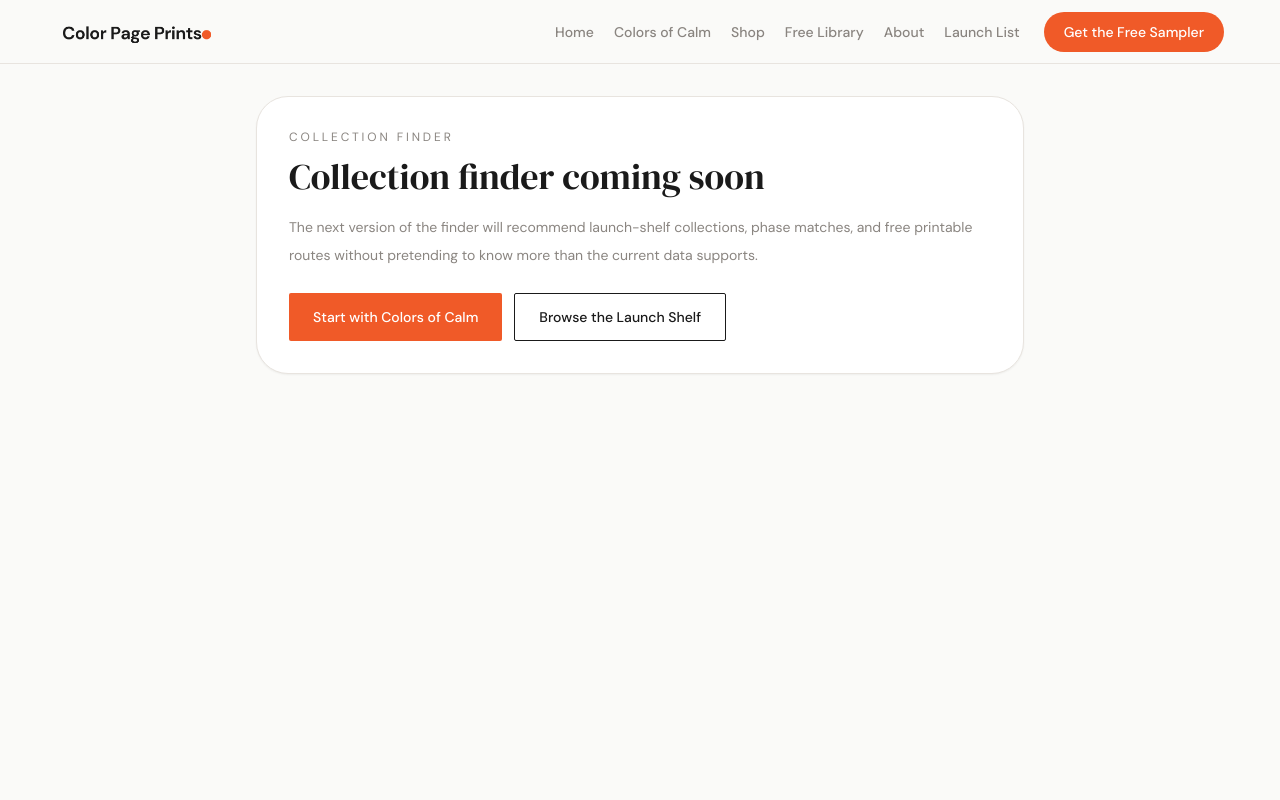
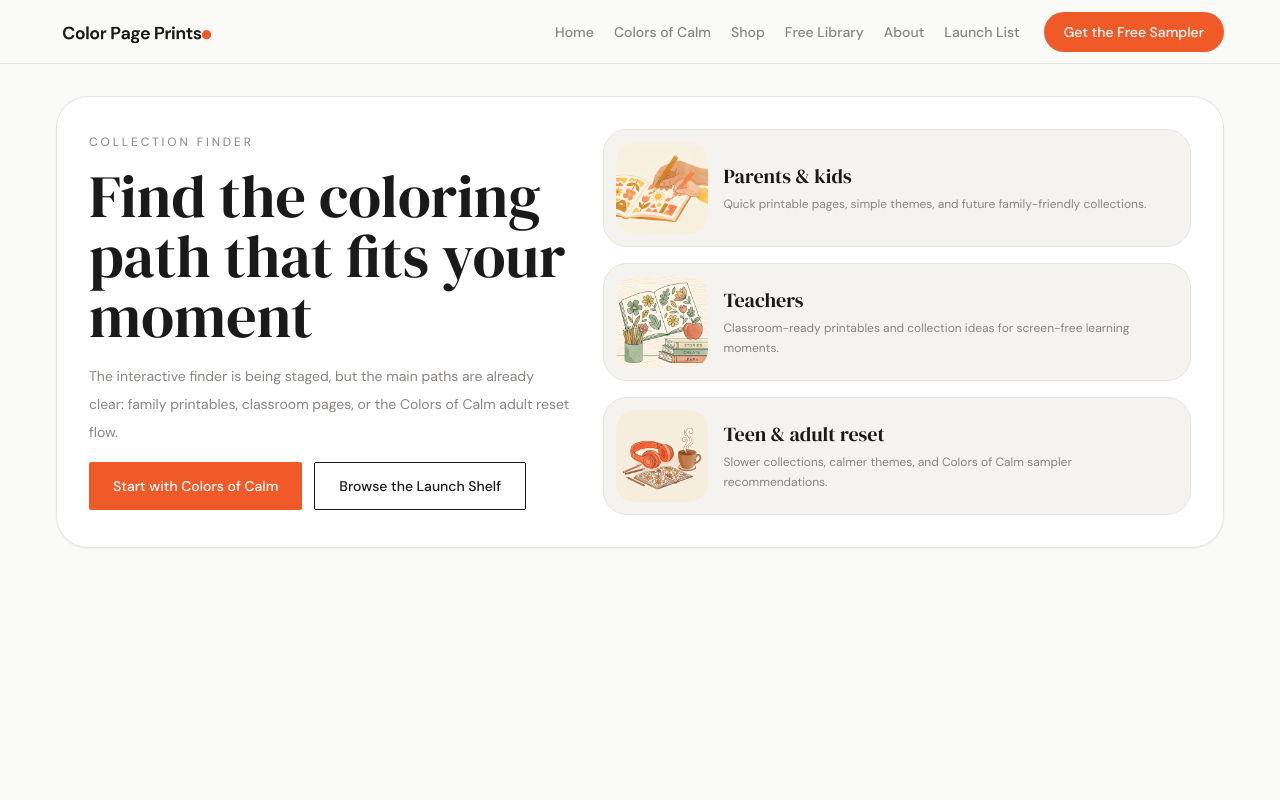
Before and after one commit to petdala/colorpageprints-v2, a Next.js app: page /quiz in a window 1280 px wide. Shown: the top 800 px of the page. Built offline with nearby package versions, Linux system fonts and the light colour scheme.

Commit message:
feat: surface produced image assets in UI

```diff
--- a/app/colors-of-calm/page.tsx
+++ b/app/colors-of-calm/page.tsx
@@ -82,6 +82,22 @@ export default function ColorsOfCalmPage() {
         ))}
       </section>
 
+      <section className="grid gap-8 overflow-hidden rounded-[32px] border border-border bg-card p-6 shadow-sm md:p-8 lg:grid-cols-[0.78fr_1.22fr] lg:items-center">
+        <div className="relative mx-auto aspect-[3/4] w-full max-w-[320px] overflow-hidden rounded-[26px] border border-border bg-surface-alt shadow-sm">
+          <Image src="/images/covers/colors-of-calm-back-cover.png" alt="Colors of Calm back cover preview" fill className="object-contain p-3" />
+        </div>
+        <div className="space-y-4">
+          <p className="text-xs uppercase tracking-[0.24em] text-text-muted">Back cover preview</p>
+          <h2 className="font-heading text-3xl leading-tight text-text md:text-4xl">What the full ritual is designed to hold</h2>
+          <p className="max-w-2xl text-sm leading-7 text-text-muted">
+            The back-cover direction frames Colors of Calm as a complete adult reset experience: mandalas, phase rhythm, and companion audio cues working together instead of a loose page bundle.
+          </p>
+          <Button href="/shop/colors-of-calm" variant="secondary">
+            View Product Details
+          </Button>
+        </div>
+      </section>
+
       <section className="space-y-5 rounded-[32px] border border-border bg-surface-alt p-8">
         <div className="max-w-3xl space-y-3">
           <p className="text-xs uppercase tracking-[0.24em] text-text-muted">The reset arc</p>
--- a/app/page.tsx
+++ b/app/page.tsx
@@ -223,6 +223,24 @@ export default function HomePage() {
         </div>
       </section>
 
+      <section className="bg-background px-6 py-12 md:px-10 lg:px-12 xl:px-16">
+        <div className="grid overflow-hidden rounded-[32px] border border-border bg-card shadow-sm lg:grid-cols-[0.92fr_1.08fr]">
+          <div className="space-y-4 p-8 md:p-10">
+            <p className="text-xs uppercase tracking-[0.24em] text-text-muted">Behind the ritual</p>
+            <h2 className="font-heading text-4xl leading-tight text-text md:text-5xl">A slower workspace for a calmer book</h2>
+            <p className="max-w-xl text-sm leading-7 text-text-muted">
+              The Colors of Calm launch is built around quiet product signals: printable pages, a premium book feel, and companion audio that supports the full reset arc.
+            </p>
+            <Button href="/colors-of-calm" variant="secondary">
+              Explore Colors of Calm
+            </Button>
+          </div>
+          <div className="relative min-h-[300px] border-t border-border lg:border-l lg:border-t-0">
+            <Image src="/images/heroes/homepage-hero.png" alt="Colors of Calm workspace with coloring pages and art tools" fill className="object-cover" />
+          </div>
+        </div>
+      </section>
+
       <section className="rounded-t-[36px] bg-[linear-gradient(115deg,#fff6f0,#f7f1ea)] px-6 py-20 text-center md:px-10 lg:px-12 xl:px-16">
         <h2 className="font-heading text-5xl text-text md:text-6xl">Find your ritual</h2>
         <p className="mx-auto mt-4 max-w-2xl text-base leading-7 text-text-muted">
--- a/app/quiz/page.tsx
+++ b/app/quiz/page.tsx
@@ -1,20 +1,57 @@
+import Image from "next/image";
 import { Button } from "@/components/ui/button";
+
+const finderCards = [
+  {
+    title: "Parents & kids",
+    body: "Quick printable pages, simple themes, and future family-friendly collections.",
+    image: "/images/quiz/step-parent-kids.png",
+    alt: "Parent and child coloring together at a table"
+  },
+  {
+    title: "Teachers",
+    body: "Classroom-ready printables and collection ideas for screen-free learning moments.",
+    image: "/images/quiz/step-teacher.png",
+    alt: "Teacher preparing coloring pages for a classroom"
+  },
+  {
+    title: "Teen & adult reset",
+    body: "Slower collections, calmer themes, and Colors of Calm sampler recommendations.",
+    image: "/images/quiz/step-teen-adult.png",
+    alt: "Teen or adult coloring in a calm workspace"
+  }
+];
 
 export default function QuizPage() {
   return (
-    <div className="mx-auto max-w-3xl space-y-8">
-      <section className="rounded-[32px] border border-border bg-card p-8 shadow-sm">
+    <div className="space-y-10">
+      <section className="grid gap-8 overflow-hidden rounded-[32px] border border-border bg-card p-6 shadow-sm md:p-8 lg:grid-cols-[0.9fr_1.1fr] lg:items-center">
+        <div className="space-y-4">
           <p className="text-xs uppercase tracking-[0.24em] text-text-muted">Collection Finder</p>
-        <h1 className="mt-3 font-heading text-4xl text-text">Collection finder coming soon</h1>
-        <p className="mt-4 text-sm leading-7 text-text-muted">
-          The next version of the finder will recommend launch-shelf collections, phase matches, and free printable routes without pretending to know more than the current data supports.
+          <h1 className="font-heading text-4xl leading-tight text-text md:text-6xl">Find the coloring path that fits your moment</h1>
+          <p className="max-w-2xl text-sm leading-7 text-text-muted">
+            The interactive finder is being staged, but the main paths are already clear: family printables, classroom pages, or the Colors of Calm adult reset flow.
           </p>
-        <div className="mt-6 flex flex-col gap-3 sm:flex-row">
+          <div className="flex flex-col gap-3 sm:flex-row">
             <Button href="/colors-of-calm">Start with Colors of Calm</Button>
             <Button href="/shop" variant="secondary">
               Browse the Launch Shelf
             </Button>
           </div>
+        </div>
+        <div className="grid gap-4 sm:grid-cols-3 lg:grid-cols-1">
+          {finderCards.map((card) => (
+            <article key={card.title} className="grid grid-cols-[92px_1fr] gap-4 rounded-[24px] border border-border bg-surface-alt p-3">
+              <div className="relative aspect-square overflow-hidden rounded-[18px] bg-card">
+                <Image src={card.image} alt={card.alt} fill className="object-cover" />
+              </div>
+              <div className="self-center">
+                <h2 className="font-heading text-xl text-text">{card.title}</h2>
+                <p className="mt-1 text-xs leading-5 text-text-muted">{card.body}</p>
+              </div>
+            </article>
+          ))}
+        </div>
       </section>
     </div>
   );
--- a/app/quiz/results/page.tsx
+++ b/app/quiz/results/page.tsx
@@ -1,4 +1,26 @@
+import Image from "next/image";
 import { Button } from "@/components/ui/button";
+
+const resultCards = [
+  {
+    label: "Kids & Family",
+    title: "Start with free printables",
+    image: "/images/quiz/step-parent-kids.png",
+    href: "/coloring-pages?category=kids"
+  },
+  {
+    label: "Classroom",
+    title: "Use simple sample pages",
+    image: "/images/quiz/step-teacher.png",
+    href: "/coloring-pages?age=ages%203-5"
+  },
+  {
+    label: "Adult Reset",
+    title: "Try Colors of Calm",
+    image: "/images/quiz/step-teen-adult.png",
+    href: "/colors-of-calm"
+  }
+];
 
 export default function QuizResultsPage() {
   return (
@@ -6,14 +28,24 @@ export default function QuizResultsPage() {
       <section className="rounded-[32px] border border-border bg-card p-8 shadow-sm">
         <p className="text-xs uppercase tracking-[0.24em] text-text-muted">Collection Finder</p>
         <h1 className="mt-3 font-heading text-4xl text-text">Phase matching is still being staged</h1>
-        <p className="mt-4 text-sm leading-7 text-text-muted">
-          We are turning the finder into a cleaner launch-shelf recommendation system for Arrive, Steady, Deepen, Release, Return, Kids & Family, Seasonal, and Free Printables.
+        <p className="mt-4 max-w-3xl text-sm leading-7 text-text-muted">
+          We are turning the finder into a cleaner launch-shelf recommendation system. For now, choose the path that best matches the moment.
         </p>
-        <div className="mt-6 flex flex-col gap-3 sm:flex-row">
-          <Button href="/colors-of-calm">Start with Colors of Calm</Button>
-          <Button href="/coloring-pages" variant="secondary">
-            Explore Free Printables
-          </Button>
+        <div className="mt-8 grid gap-5 md:grid-cols-3">
+          {resultCards.map((card) => (
+            <article key={card.label} className="overflow-hidden rounded-[24px] border border-border bg-surface-alt shadow-sm">
+              <div className="relative aspect-square bg-card">
+                <Image src={card.image} alt={`${card.label} collection finder illustration`} fill className="object-cover" />
+              </div>
+              <div className="space-y-3 p-5">
+                <p className="text-xs uppercase tracking-[0.18em] text-text-light">{card.label}</p>
+                <h2 className="font-heading text-2xl text-text">{card.title}</h2>
+                <Button href={card.href} variant="secondary">
+                  View Path
+                </Button>
+              </div>
+            </article>
+          ))}
         </div>
       </section>
     </div>
--- a/app/shop/ShopPageClient.tsx
+++ b/app/shop/ShopPageClient.tsx
@@ -92,7 +92,9 @@ export function ShopPageClient({ books, flagshipBook }: ShopPageClientProps) {
             <p className="text-sm text-text-light">Flagship sampler · launch reminders · future collection votes</p>
           </div>
 
-          <div className="relative min-h-[430px] rounded-[32px] border border-border bg-card p-5 shadow-sm">
+          <div className="relative min-h-[430px] overflow-hidden rounded-[32px] border border-border bg-card p-5 shadow-sm">
+            <Image src="/images/heroes/shop-hero.png" alt="Warm launch shelf workspace with coloring pages" fill priority className="object-cover opacity-20" />
+            <div className="absolute inset-0 bg-[linear-gradient(120deg,rgba(255,253,248,0.78),rgba(255,247,239,0.86))]" />
             <div className="absolute right-8 top-8 h-24 w-24 rounded-full bg-cta/15" />
             <div className="absolute bottom-12 left-8 h-32 w-32 rounded-full bg-[#9cad87]/20" />
             <div className="relative mx-auto flex h-full max-w-[360px] items-center justify-center py-8">
--- a/app/shop/[slug]/page.tsx
+++ b/app/shop/[slug]/page.tsx
@@ -313,6 +313,19 @@ export default function BookDetailPage({ params }: BookDetailPageProps) {
             ))}
           </section>
 
+          <section className="grid gap-8 overflow-hidden rounded-[32px] border border-border bg-card p-6 shadow-sm md:p-8 lg:grid-cols-[0.82fr_1.18fr] lg:items-center">
+            <div className="relative mx-auto aspect-[3/4] w-full max-w-[300px] overflow-hidden rounded-[26px] border border-border bg-surface-alt">
+              <Image src="/images/covers/colors-of-calm-back-cover.png" alt="Colors of Calm back cover preview" fill className="object-contain p-3" />
+            </div>
+            <div className="space-y-4">
+              <p className="text-xs uppercase tracking-[0.24em] text-text-muted">Back cover preview</p>
+              <h2 className="font-heading text-3xl text-text">A complete reset experience, not just a cover</h2>
+              <p className="max-w-2xl text-sm leading-7 text-text-muted">
+                This preview shows how the flagship collection will explain the ritual: 50 mandalas, a guided phase arc, and companion audio positioned as one calm product experience.
+              </p>
+            </div>
+          </section>
+
           <section className="space-y-5 rounded-[32px] border border-border bg-surface-alt p-8">
             <h2 className="font-heading text-3xl text-text">Five guided phases</h2>
             <div className="grid gap-4 md:grid-cols-2 xl:grid-cols-5">
```
Also changed, not shown: app/coloring-pages/page.tsx (+37 -0 lines), 1 other file (tests, documents, lock files or other folders). Lines whose indentation alone changed are shown as unchanged.
